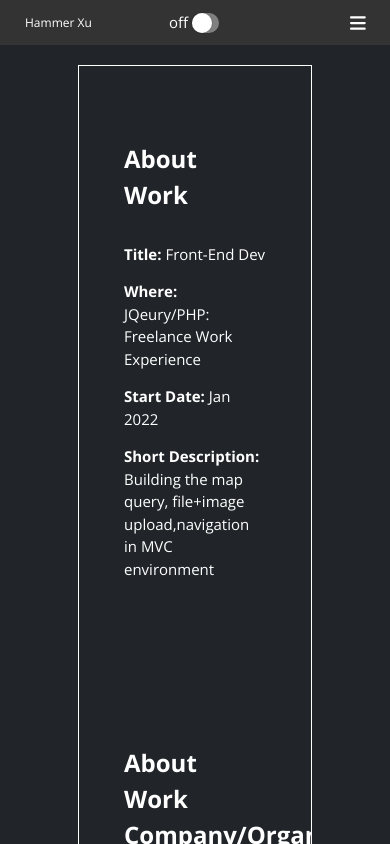
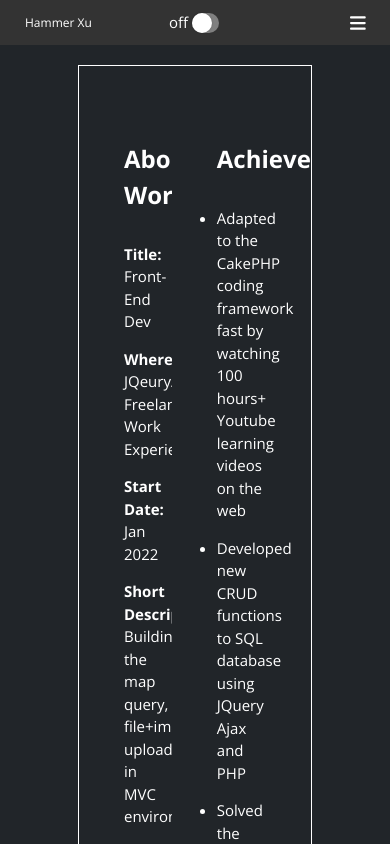
Before and after one commit to hammrxu/react-webiste-1, a React (Create React App) app: page /works/f/03 in a window 390 px wide. Shown: the top 844 px of the page. Built offline with nearby package versions, Linux system fonts and the light colour scheme.

Commit message:
strict mode activate

```diff
--- a/src/components/works/Work01.js
+++ b/src/components/works/Work01.js
@@ -1,5 +1,5 @@
 import React from "react";
-import Work_Template from './Work_template';
+import WorkTemplate from './WorkTemplate';
 
 function Work01() {
     const achievements_all = [
@@ -15,7 +15,7 @@ function Work01() {
     return (
         <>
 
-            <Work_Template
+            <WorkTemplate
                 title_name='Online Platform Manager'
                 work_name='WordPress: International Student Ministries Canada'
                 work_start='Aug 2022'
--- a/src/components/works/Work02.js
+++ b/src/components/works/Work02.js
@@ -1,5 +1,5 @@
 import React from "react";
-import Work_Template from './Work_template';
+import WorkTemplate from './WorkTemplate';
 
 function Work02() {
     const achievements_all = [
@@ -11,7 +11,7 @@ function Work02() {
     const skills_all = ['PHP', 'Mysql']
     return (
         <>
-            <Work_Template
+            <WorkTemplate
                 title_name='IT Support Associate'
                 work_name='JQeury/PHP/MySql: WTCBC Church'
                 work_start='Apr 2022'
--- a/src/components/works/Work03.js
+++ b/src/components/works/Work03.js
@@ -1,5 +1,5 @@
 import React from "react";
-import Work_Template from './Work_template';
+import WorkTemplate from './WorkTemplate';
 
 function Work02() {
     const achievements_all = [
@@ -11,7 +11,7 @@ function Work02() {
     const skills_all = ['PHP', 'Mysql']
     return (
         <>
-            <Work_Template
+            <WorkTemplate
                 title_name='Front-End Dev'
                 work_name='JQeury/PHP: Freelance Work Experience'
                 work_start='Jan 2022'
--- a/src/components/works/Work04.js
+++ b/src/components/works/Work04.js
@@ -1,5 +1,5 @@
 import React from "react";
-import Work_Template from './Work_template';
+import WorkTemplate from './WorkTemplate';
 
 function Work04() {
     const achievements_all = [
@@ -17,7 +17,7 @@ function Work04() {
 
     return (
         <>
-            <Work_Template
+            <WorkTemplate
                 title_name='Part Time Worker'
                 work_name='Truly Fresh'
                 work_start='Jan 2022'
--- /dev/null
+++ b/src/components/works/WorkTemplate.css
@@ -0,0 +1,58 @@
+.route-works-display_area {
+  width: 60%;
+  margin: 5% auto;
+}
+.work_display_area {
+  border: 1px solid white;
+  display: flex;
+  flex-direction: row;
+}
+.work_display_split {
+  display: flex;
+  flex-direction: column;
+  justify-content: flex-start;
+}
+.work_display_area > div > div {
+  display: flex;
+  flex-direction: column;
+  overflow: hidden;
+}
+.work_basic_info_group,
+.work_company_info_group,
+.work_highlights_info_group,
+.work_img_carousel_group,
+.work_skills_used_group {
+  padding: 5rem 3rem;
+}
+.work-title {
+  font-weight: 700;
+  font-size: x-large;
+  margin-bottom: 2rem;
+}
+.work_display_left {
+  width: 40%;
+}
+.work_display_right {
+  width: 60%;
+}
+.ach-list li {
+  margin-bottom: 1rem;
+}
+.img-list {
+  display: flex;
+  flex-direction: row;
+}
+.work_img_carousel_group img {
+  border: 1px solid #ddd;
+  border-radius: 4px;
+  padding: 5px;
+  width: 150px;
+  margin-right: 5px;
+  margin-bottom: 5px;
+}
+.skill-list div {
+  margin: 6px;
+  padding: 4px;
+  background-color: #6d6358;
+  display: inline-block;
+}
--- a/src/components/works/Work_template.js
+++ b/src/components/works/WorkTemplate.js
@@ -1,7 +1,7 @@
 import React from 'react';
-import './Work_template.css';
+import './WorkTemplate.css';
 
-function Work_Template(props) {
+function WorkTemplate(props) {
     const ach_tempList = props.achievements_list
     const ach_listItems = ach_tempList.map((data) =>
         <li>{data}</li>
@@ -28,7 +28,7 @@ function Work_Template(props) {
                             <div className='work-title'>About Work</div>
                             <p><strong>Title: </strong>{props.title_name}</p>
                             <p><strong>Where:</strong> {props.work_name}</p>
-                            {work_link_display ? <p><strong>Demo:</strong> <a href={props.work_link} target='_blank'>Click Link</a></p> : ''}
+                            {work_link_display ? <p><strong>Demo:</strong> <a href={props.work_link} target='_blank' rel="noreferrer">Click Link</a></p> : ''}
                             <p><strong>Start Date:</strong> {props.work_start}</p>
                             <p><strong>Short Description:</strong> {props.work_desc}</p>
                         </div>
@@ -36,7 +36,7 @@ function Work_Template(props) {
                             <div className='work-title'>About Work Company/Organization</div>
                             <p><strong>Name:</strong> {props.company_name}</p>
                             <p><strong>Location:</strong> {props.company_location}</p>
-                            <p><strong>Website:</strong>  <a href={props.company_website} target='_blank'>Click Link</a></p>
+                            <p><strong>Website:</strong>  <a href={props.company_website} target='_blank' rel="noreferrer">Click Link</a></p>
                         </div>
                     </div>
                     <div className='work_display_right work_display_split'>
@@ -70,4 +70,4 @@ function Work_Template(props) {
     );
 }
 
-export default Work_Template;
+export default WorkTemplate;
--- a/src/components/works/Work_template.css
+++ /dev/null
@@ -1,73 +0,0 @@
-.route-works-display_area {
-	width: 60%;
-	margin: 5% auto;
-}
-.work_display_area {
-	border: 1px solid white;
-	display: flex;
-	flex-direction: row;
-}
-.work_display_split {
-	display: flex;
-	flex-direction: column;
-	justify-content: flex-start;
-}
-.work_display_area > div > div {
-	display: flex;
-	flex-direction: column;
-	overflow: hidden;
-}
-.work_basic_info_group,
-.work_company_info_group,
-.work_highlights_info_group,
-.work_img_carousel_group,
-.work_skills_used_group {
-	padding: 5rem 3rem;
-}
-.work-title {
-	font-weight: 700;
-	font-size: x-large;
-	margin-bottom: 2rem;
-}
-.work_display_left {
-	width: 40%;
-}
-.work_display_right {
-	width: 60%;
-}
-.ach-list li {
-	margin-bottom: 1rem;
-}
-.img-list {
-	display: flex;
-	flex-direction: row;
-}
-.work_img_carousel_group img {
-	border: 1px solid #ddd;
-	border-radius: 4px;
-	padding: 5px;
-	width: 150px;
-	margin-right: 5px;
-	margin-bottom: 5px;
-}
-.skill-list div {
-	margin: 6px;
-	padding: 4px;
-	background-color: #6d6358;
-	display: inline-block;
-}
-@media screen and (max-width: 768px) {
-	.work_display_area {
-		display: flex;
-		flex-direction: column;
-	}
-	.work_display_left {
-		width: 100%;
-	}
-	.work_display_right {
-		width: 100%;
-	}
-	.work_display_area > div > div {
-		overflow: scroll;
-	}
-}
--- a/src/components/works/Workn01.js
+++ b/src/components/works/Workn01.js
@@ -1,5 +1,5 @@
 import React from "react";
-import Work_Template from './Work_template';
+import WorkTemplate from './WorkTemplate';
 
 function Workn01() {
     const achievements_all = [
@@ -12,7 +12,7 @@ function Workn01() {
 
     return (
         <>
-            <Work_Template
+            <WorkTemplate
                 title_name='MLH Hackathon Project'
                 work_name='MLH Backyard Hacks III'
                 work_start='Jan 2022'
--- a/src/components/works/Workn02.js
+++ b/src/components/works/Workn02.js
@@ -1,5 +1,5 @@
 import React from "react";
-import Work_Template from './Work_template';
+import WorkTemplate from './WorkTemplate';
 
 function Workn02() {
     const achievements_all = [
@@ -12,7 +12,7 @@ function Workn02() {
 
     return (
         <>
-            <Work_Template
+            <WorkTemplate
                 title_name='MLH Hackathon Project-Lisp Interpreter'
                 work_name='MLH Backyard Hacks III'
                 work_start='Aug 2022'
--- a/src/index.js
+++ b/src/index.js
@@ -4,5 +4,8 @@ import App from './App';
 
 const root = ReactDOM.createRoot(document.getElementById('root'));
 root.render(
-    <App />
+    <React.StrictMode>
+        <App />
+    </React.StrictMode>
+
 );
```
Also changed, not shown: src/components/works/WorkTemplate.less (renamed from src/components/works/Work_template.less).
